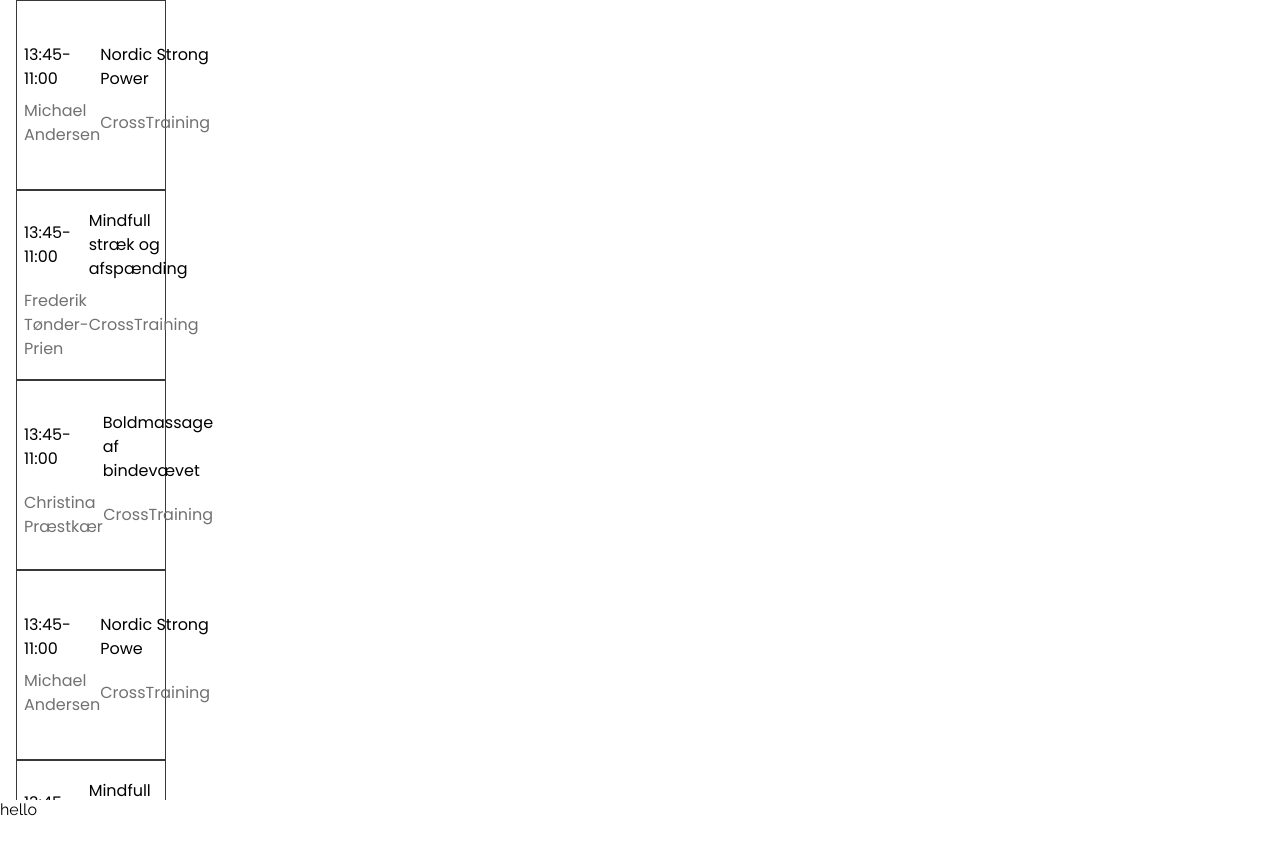
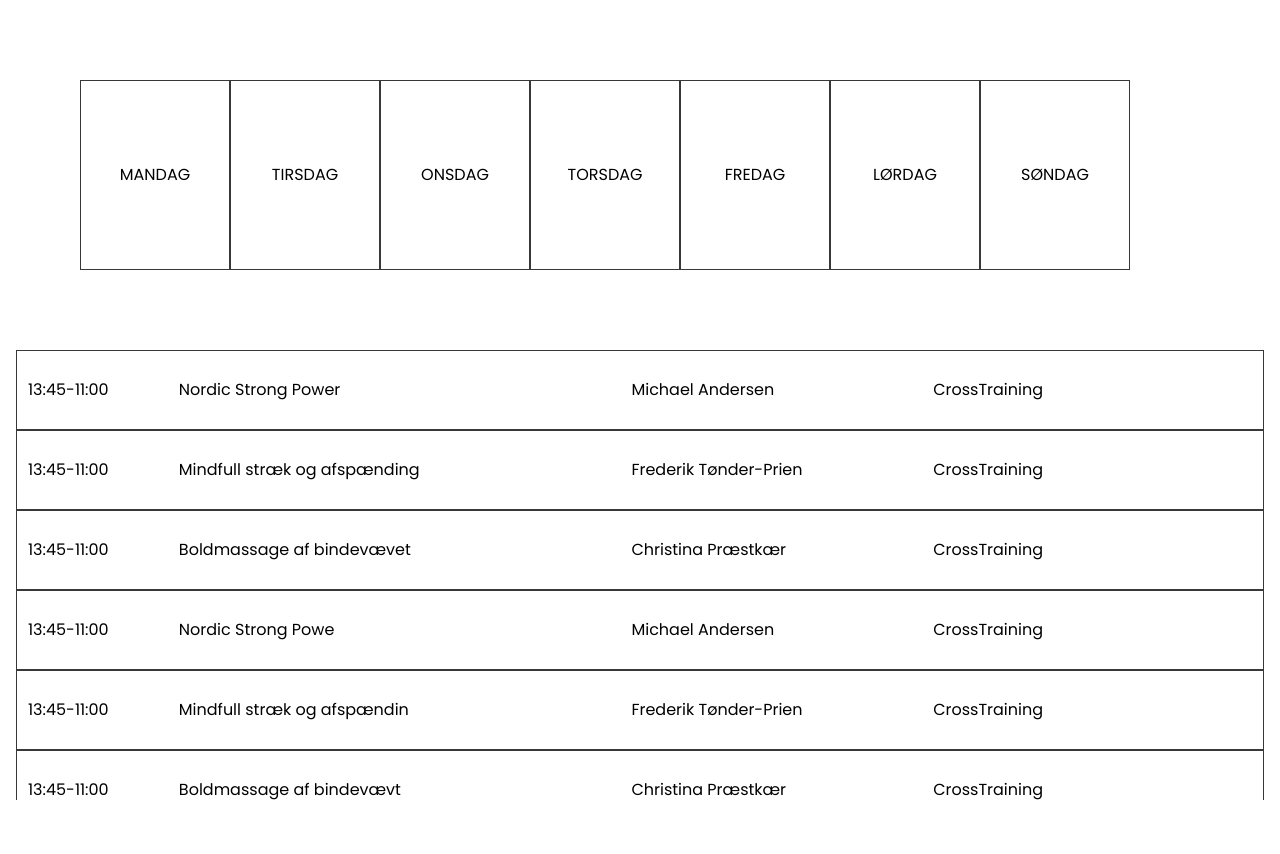
Before and after one commit to JulieGroenborg/wellcome_site, a Next.js app: page /holdplan in a window 1280 px wide. Shown: the top 854 px of the page. After the commit the page ends 800 px from the top, so only its background shows below. Built offline with nearby package versions, Linux system fonts and the light colour scheme; a web font is replaced by a local one.

Commit message:
ClassItem done?

```diff
--- a/src/app/components/holdplan/ClassItem.jsx
+++ b/src/app/components/holdplan/ClassItem.jsx
@@ -1,9 +1,8 @@
 import LinkBtn from "../global/LinkBtn";
 import styles from "./ClassItem.module.scss";
 
-export default function ClassItem({ time, classtitle, coach, location, chosenClassItem, setChosenClassItem }) {
+export default function ClassItem({ time, classtitle, coach, location, setChosenClassItem }) {
   return (
-    <>
     <section className={styles.container} onFocus={() => setChosenClassItem(classtitle)}>
       <input type="radio" name="weekdays" id={classtitle} value={classtitle} className={styles.input} />
       <label htmlFor={classtitle} className={styles.label}>
@@ -11,13 +10,11 @@ export default function ClassItem({ time, classtitle, coach, location, chosenCla
         <span>{classtitle}</span>
         <span className={styles.grey_text}>{coach}</span>
         <span className={styles.grey_text}>{location}</span>
+        <span className={styles.desk_btn_section}>
+          {" "}
+          <LinkBtn href="/" text="Tilmeld" variant="primary" />
+        </span>
       </label>
     </section>
-      {/* {chosenClassItem === classtitle && (
-        <section className={styles.mobile_btn_section}>
-          <LinkBtn href="/" text="Tilmeld" variant="primary" />
-        </section>
-      )} */}
-    </>
   );
 }
--- a/src/app/components/holdplan/ClassItem.module.scss
+++ b/src/app/components/holdplan/ClassItem.module.scss
@@ -16,7 +16,6 @@
     height: 100%;
     background-color: $white;
     border: solid $border-width $off-black400;
-    color: $black;
 
     &:hover,
     &:checked,
@@ -24,7 +23,6 @@
       background-color: $off-black400;
       border: none;
       outline: none;
-      color: $white;
 
       + .label {
         color: $white;
@@ -63,16 +61,55 @@
     .grey_text {
       color: $grey400;
     }
+    .desk_btn_section {
+      display: none;
+    }
   }
 }
 
 @media (min-width: 768px) {
   .container {
-    width: 150px;
-    height: 190px;
+    width: auto;
+
+    .input {
+      &:hover,
+      &:checked,
+      &:focus {
+        background-color: $off-black400;
+        border: none;
+        outline: none;
+
+        + .label {
+          .grey_text {
+            color: $white;
+          }
+          .desk_btn_section {
+            display: block;
+          }
+        }
+      }
+    }
 
     .label {
       font-size: $spacing-16;
+      grid-template-columns: 1fr 3fr 2fr 1fr 192px;
+
+      span:nth-of-type(1),
+      span:nth-of-type(2),
+      span:nth-of-type(3),
+      span:nth-of-type(4) {
+        width: fit-content;
+        justify-self: start;
+        padding: $spacing-20 $spacing-12;
+      }
+      .grey_text {
+        color: $black;
+      }
+      .desk_btn_section {
+        display: none;
+        justify-self: center;
+        padding: $spacing-20 $spacing-12;
+      }
     }
   }
 }
--- a/src/app/holdplan/holdplan.module.scss
+++ b/src/app/holdplan/holdplan.module.scss
@@ -1,7 +1,7 @@
 @use "src/app/variables" as *;
 
 .main {
-  min-height: 100vh;
+  height: 100vh;
   position: relative;
 }
 
@@ -12,25 +12,40 @@
 
 .class_overview {
   position: relative;
-  height: 100vh;
+  height: 80vh;
   width: 100vw;
   overflow: scroll;
 }
 
 .mobile_btn_section {
-  // position: sticky;
-  // display: block;
-  // bottom: 0px;
-  // left: 0;
-  display: flex;
-  justify-content: center;
-  align-items: center;
+  display: block;
+  position: sticky;
+  bottom: 0px;
+  left: 0;
   width: 100vw;
   height: $spacing-80;
   margin-top: $spacing-16;
   background-color: $off-black400;
+
+  .flex {
+    display: flex;
+    justify-content: center;
+    align-items: center;
+    height: $spacing-80;
+    width: 100%;
+  }
 }
 
 .footer {
   height: 100px;
 }
+
+@media (min-width: 768px) {
+  .class_overview {
+    height: fit-content;
+    width: 100vw;
+  }
+  .mobile_btn_section {
+    display: none;
+  }
+}
--- a/src/app/holdplan/page.jsx
+++ b/src/app/holdplan/page.jsx
@@ -2,6 +2,7 @@
 import { useState } from "react";
 import styles from "./holdplan.module.scss";
 import LinkBtn from "../components/global/LinkBtn";
+import DayRadio from "../components/holdplan/DayRadio";
 import ClassItem from "../components/holdplan/ClassItem";
 
 //API url: https://hovludcpqudqvcqteblj.supabase.co/rest/v1/Hold
@@ -23,14 +24,13 @@ import ClassItem from "../components/holdplan/ClassItem";
 
 export default function Holdplan() {
   const [chosenDay, setChosenDay] = useState(); //State til at vide hvilken dag er valgt til senere brug i koden ;-)
-  const [chosenClassItem, setChosenClassItem] = useState("");
-
-  console.log("this is the chosen", chosenClassItem);
+  const [chosenClassItem, setChosenClassItem] = useState(""); //State til at vide hvilket hold, der er valgt
 
   return (
     <>
       <main className={styles.main}>
-        {/* <section className={styles.day_section}>
+        <article className={styles.class_overview}>
+          <section className={styles.day_section}>
             <DayRadio day="mandag" setChosen={setChosenDay} />
             <DayRadio day="tirsdag" setChosen={setChosenDay} />
             <DayRadio day="onsdag" setChosen={setChosenDay} />
@@ -38,9 +38,7 @@ export default function Holdplan() {
             <DayRadio day="fredag" setChosen={setChosenDay} />
             <DayRadio day="lørdag" setChosen={setChosenDay} />
             <DayRadio day="søndag" setChosen={setChosenDay} />
-        </section> */}
-        <article className={styles.class_overview}>
-          <article>
+          </section>
           <ClassItem classtitle="Nordic Strong Power" coach="Michael Andersen" time="13:45-11:00" location="CrossTraining" chosenClassItem={chosenClassItem} setChosenClassItem={setChosenClassItem} />
           <ClassItem classtitle="Mindfull stræk og afspænding" coach="Frederik Tønder-Prien" time="13:45-11:00" location="CrossTraining" chosenClassItem={chosenClassItem} setChosenClassItem={setChosenClassItem} />
           <ClassItem classtitle="Boldmassage af bindevævet" coach="Christina Præstkær" time="13:45-11:00" location="CrossTraining" chosenClassItem={chosenClassItem} setChosenClassItem={setChosenClassItem} />
@@ -50,14 +48,17 @@ export default function Holdplan() {
           <ClassItem classtitle="Nordic Strong Pwer" coach="Michael Andersen" time="13:45-11:00" location="CrossTraining" chosenClassItem={chosenClassItem} setChosenClassItem={setChosenClassItem} />
           <ClassItem classtitle="Mindfull stræk o afspænding" coach="Frederik Tønder-Prien" time="13:45-11:00" location="CrossTraining" chosenClassItem={chosenClassItem} setChosenClassItem={setChosenClassItem} />
           <ClassItem classtitle="Boldmassae af bindevævet" coach="Christina Præstkær" time="13:45-11:00" location="CrossTraining" chosenClassItem={chosenClassItem} setChosenClassItem={setChosenClassItem} />
-          </article>
+          <ClassItem classtitle="Mindfll stræk o afspænding" coach="Frederik Tønder-Prien" time="13:45-11:00" location="CrossTraining" chosenClassItem={chosenClassItem} setChosenClassItem={setChosenClassItem} />
+          <ClassItem classtitle="Boldmssae af bindevævet" coach="Christina Præstkær" time="13:45-11:00" location="CrossTraining" chosenClassItem={chosenClassItem} setChosenClassItem={setChosenClassItem} />
           {chosenClassItem !== "" && (
             <section className={styles.mobile_btn_section}>
+              <div className={styles.flex}>
                 <LinkBtn href="/" text="Tilmeld" variant="primary" />
+              </div>
             </section>
           )}
         </article>
-        <footer className={styles.footer}>hello</footer>
+        <footer className={styles.footer}>hello im a test footer</footer>
       </main>
     </>
   );
```
Lines whose indentation alone changed are shown as unchanged.
